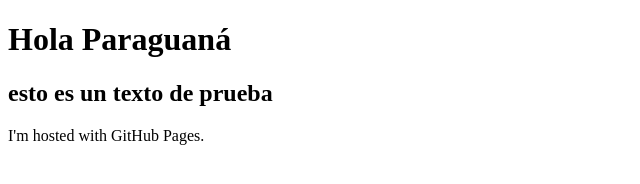
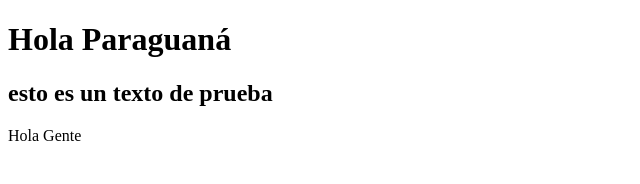
Before and after one commit to ProyectaHardeo/paraguana, a plain HTML site: page index.html in a window 1280 px wide. Shown: the whole page, without its empty margins (0-640 px from the left). Drawn offline with Linux system fonts and the light colour scheme.

Commit message:
Update index.html

```diff
--- a/index.html
+++ b/index.html
@@ -3,6 +3,6 @@
 <body>
 <h1>Hola Paraguaná</h1>
   <h2>esto es un texto de prueba</h2>
-<p>I'm hosted with GitHub Pages.</p>
+<p>Hola Gente</p>
 </body>
 </html>
```
